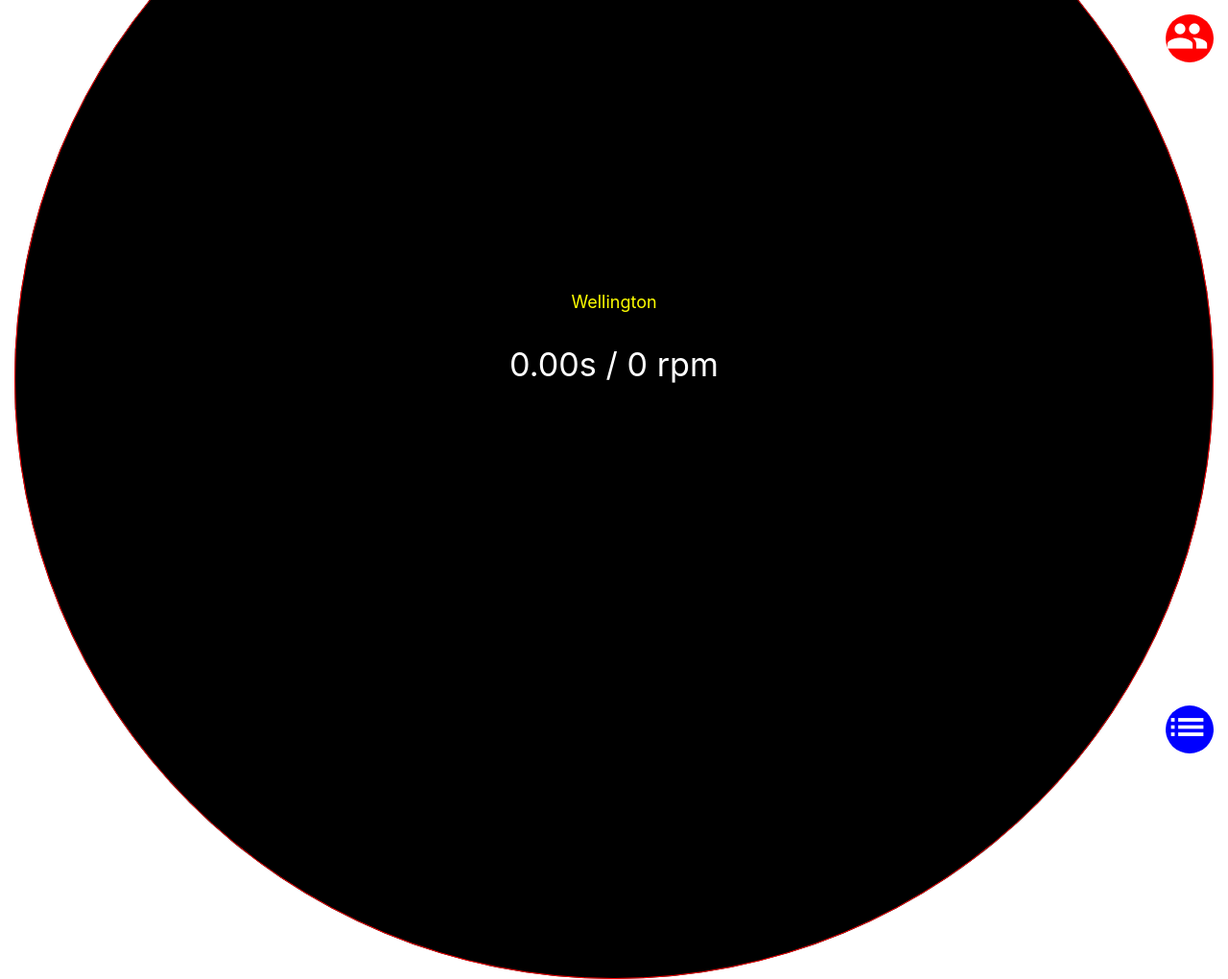
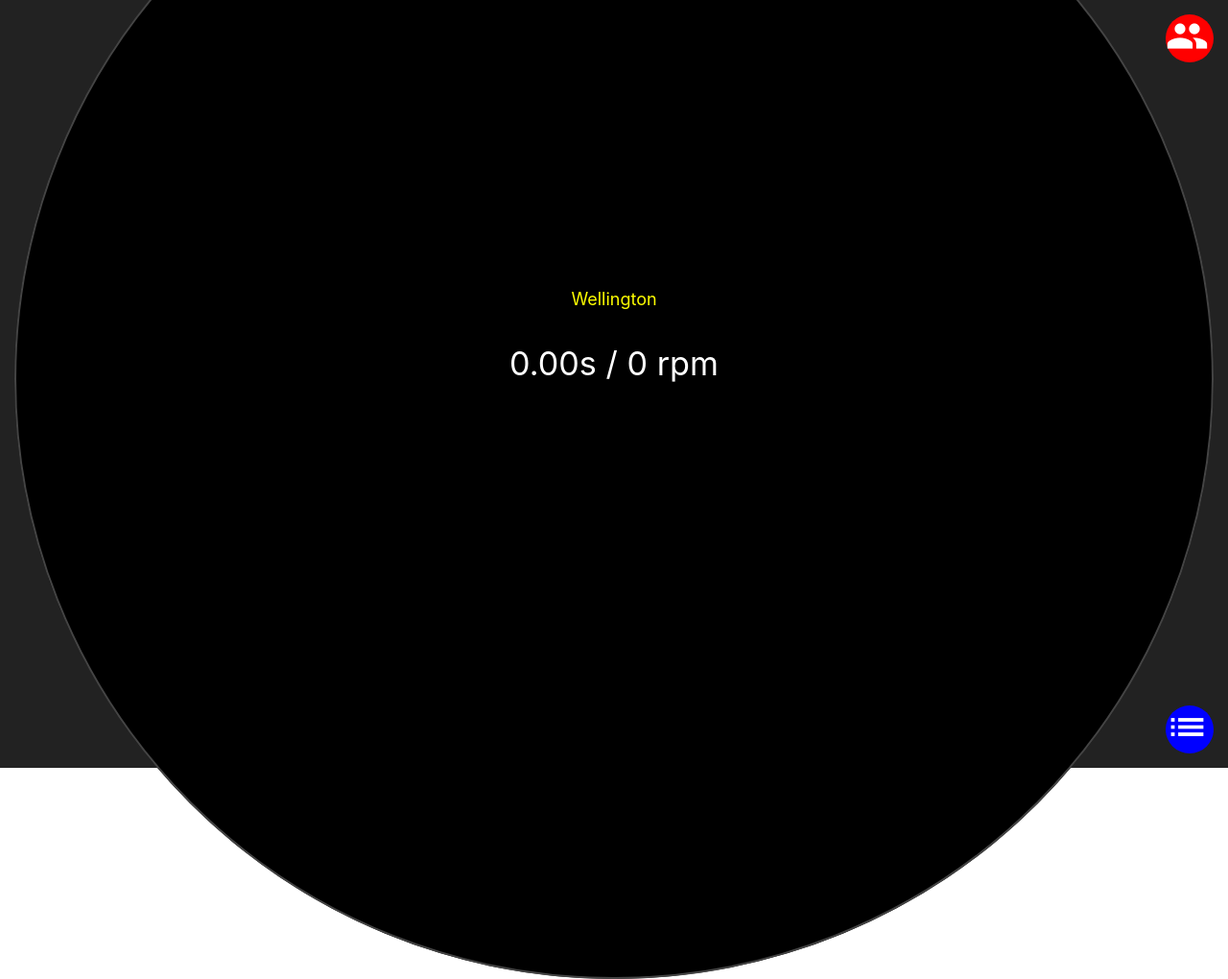
Before and after one commit to JohnDHamm/cadence, a website: page index.html in a window 1280 px wide. Shown: the whole page at 96% size. Drawn offline with nearby package versions, Linux system fonts and the light colour scheme; some packages are replaced by stand-ins of ours; a script that the page names is missing.

Commit message:
color BG, animation to counter border

```diff
--- a/app/controllers/CounterCtrl.js
+++ b/app/controllers/CounterCtrl.js
@@ -1,6 +1,10 @@
 "use strict";
 
 app.controller("CounterCtrl", function($scope, CounterFactory, $location){
+
+	const readout = document.getElementById('readoutText');
+	const counterDiv = document.getElementById('counterDiv');
+	console.log("counterDiv", counterDiv);
 
 	$scope.currentAthlete = "Wellington";
 	$scope.avgSecond = '0.00';
@@ -10,6 +14,9 @@ app.controller("CounterCtrl", function($scope, CounterFactory, $location){
 	$scope.avgRPM = 0;
 
 	$scope.clicked = () => {
+		counterDiv.classList.add('animCounter');
+		console.log("counterDiv", counterDiv);
+
 		let thisTap = CounterFactory.getTime();
 		if (prevTap === 0) {
 			prevTap = thisTap;
--- a/partials/counter.html
+++ b/partials/counter.html
@@ -1,5 +1,8 @@
 
 <div id="wholeScreen">
+
+	<div id="screenBG">
+	</div>
 
 	<div id="groupDiv" class="">
 		<span class="center-align">
@@ -7,21 +10,16 @@
 		</span>
 	</div>
 
-
 	<div id="counterDiv" ng-click="clicked()">
 	</div>
-
-
 
 	<div id="athleteName">
 		<p class="name center-align">{{currentAthlete}}</p>
 	</div>
 
 	<div id="cadenceValues">
-		<h4 class="readout center-align">{{avgSecond}}s / {{avgRPM}} rpm</h4>
+		<h4 id="readoutText" class="readout center-align">{{avgSecond}}s / {{avgRPM}} rpm</h4>
 	</div>
-
-
 
 	<div id="counterDivBG">
 	</div>
--- a/styles/main.css
+++ b/styles/main.css
@@ -1,15 +1,23 @@
 #wholeScreen {
-	/*border: 1px gray solid;*/
-	width: calc(100vw - 20px);
-	height: calc(100vh - 20px);
+	width: calc(100vw);
+	height: calc(100vh);
 	position: relative;
-	margin: 10px;
+}
+
+#screenBG {
+	position: absolute;
+	top: 0;
+	left: 0;
+	width: 100%;
+	height: 100%;
+	background: #222;
+	z-index: -2;
 }
 
 #groupDiv {
 	position: absolute;
-	top: 5px;
-	right: 5px;
+	top: 15px;
+	right: 15px;
 	background: red;
 	width: 50px;
 	height: 50px;
@@ -25,8 +33,8 @@
 #counterDivBG {
 	position: absolute;
 	top: calc(50% - 50vw + 10px);
-	left: 5px;
-	background: black;
+	left: 15px;
+	background: #000;
 	width: calc(100vw - 30px);
 	height: calc(100vw - 30px);
 	border-radius: 50%;
@@ -36,9 +44,9 @@
 #counterDiv {
 	position: absolute;
 	top: calc(50% - 50vw + 10px);
-	left: 5px;
+	left: 15px;
 	background: transparent;
-	border: 1px red solid;
+	border: 2px #444 solid;
 	width: calc(100vw - 30px);
 	height: calc(100vw - 30px);
 	border-radius: 50%;
@@ -71,10 +79,19 @@ p.name {
 
 #resultsDiv {
 	position: absolute;
-	bottom: 5px;
-	right: 5px;
+	bottom: 15px;
+	right: 15px;
 	background: blue;
 	width: 50px;
 	height: 50px;
 	border-radius: 50%
 }
+
+.animCounter {
+	animation: colorBorderCycle 0.5s infinite alternate;
+}
+
+@keyframes colorBorderCycle {
+	from {border: 2px red solid;}
+	to {border: 2px yellow solid;}
+}
```
